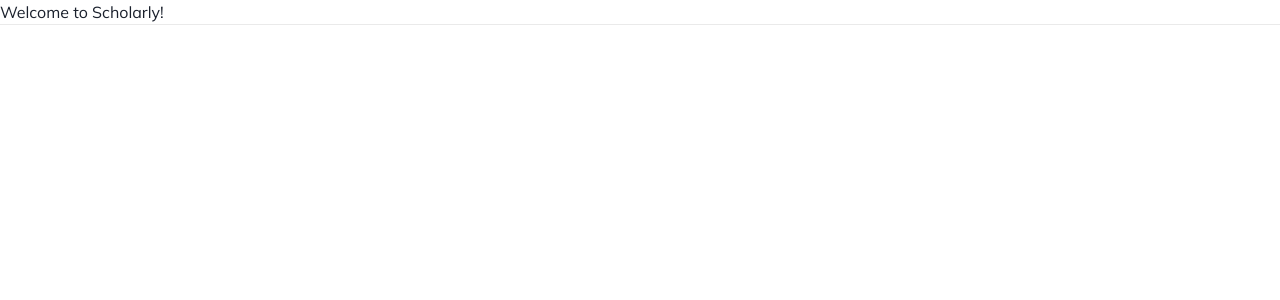
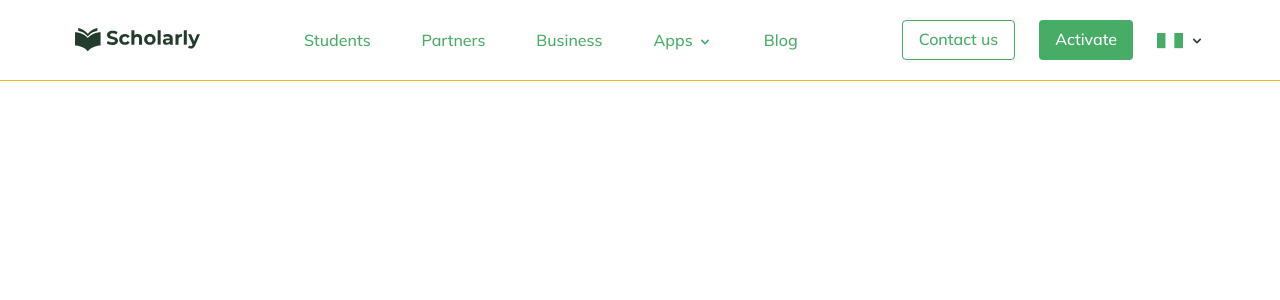
Before and after one commit to kinglighthill/scholarly-website, a Next.js app: page / in a window 1280 px wide. Shown: the top 300 px of the page. Built offline with nearby package versions, Linux system fonts and the light colour scheme.

Commit message:
Add Navbar component and styles for desktop

```diff
--- /dev/null
+++ b/components/Navbar.tsx
@@ -0,0 +1,65 @@
+import { Button, Flex, HStack, Menu, MenuButton, MenuItem, MenuList, Spacer, Text } from '@chakra-ui/react';
+import Image from 'next/image';
+import Link from 'next/link';
+import { Icon } from '@chakra-ui/react';
+import { ChevronDownIcon } from '@heroicons/react/solid';
+import scholarly_logo1 from '../public/scholarly_logo1.svg';
+import nigeria_flag from '../public/nigeria_flag.svg';
+import classes from '../styles/Navbar.module.css';
+
+export default function Navbar() {
+  return (
+    <nav className={classes.nav}>
+      <Flex>
+        <Link href='/' passHref>
+          <a className={classes.logo_wrapper}>
+            <Image src={scholarly_logo1} alt="Scholarly Logo" priority />
+          </a>
+        </Link>
+        <Spacer />
+
+        <HStack spacing={51}>
+          <Text color='brand.lime.500' fontWeight='medium'>
+            <Link href='/'>Students</Link>
+          </Text>
+          <Text color='brand.lime.500' fontWeight='medium'>
+            <Link href='/'>Partners</Link>
+          </Text>
+          <Text color='brand.lime.500' fontWeight='medium'>
+            <Link href='/'>Business</Link>
+          </Text>
+          <Menu isLazy>
+            <MenuButton color='brand.lime.500' fontWeight='medium'>
+              Apps <Icon verticalAlign='middle' as={ChevronDownIcon} />
+            </MenuButton>
+            <MenuList>
+              <MenuItem>Download</MenuItem>
+              <MenuItem>Create a Copy</MenuItem>
+              <MenuItem>Mark as Draft</MenuItem>
+              <MenuItem>Delete</MenuItem>
+              <MenuItem>Attend a Workshop</MenuItem>
+            </MenuList>
+          </Menu>
+          <Text color='brand.lime.500' fontWeight='medium'>
+            <Link href='/'>Blog</Link>
+          </Text>
+        </HStack>
+
+        <Spacer />
+        <HStack spacing={6}>
+          <Button type='button' variant='outline'>Contact us</Button>
+          <Button type='button' variant='solid'>Activate</Button>
+          <Menu isLazy>
+            <MenuButton color='brand.lime.500' fontWeight='medium' pt={1.5}>
+              <Image src={nigeria_flag} alt="Nigerian flag" />
+              <Icon color='brand.darkGreen' ml={1.5} as={ChevronDownIcon} />
+            </MenuButton>
+            <MenuList>
+              <MenuItem>Download</MenuItem>
+            </MenuList>
+          </Menu>
+        </HStack>
+      </Flex>
+    </nav>
+  )
+}
--- a/pages/index.tsx
+++ b/pages/index.tsx
@@ -1,25 +1,23 @@
 import type { NextPage } from 'next'
 import Head from 'next/head'
 import Image from 'next/image'
+import Navbar from '../components/Navbar'
 import styles from '../styles/Home.module.css'
 
 const Home: NextPage = () => {
   return (
-    <div className={styles.container}>
+    <div>
       <Head>
         <title>Scholarly Africa</title>
         <meta name="description" content="Scholarly official website" />
         <link rel="icon" href="/favicon.ico" />
       </Head>
 
-      <main className={styles.main}>
-        <h1 className={styles.title}>
-          Welcome to <a href="https://scholarly.africa/">Scholarly!</a>
-        </h1>
+      <main>
+        <Navbar />
       </main>
 
-      <footer className={styles.footer}>
-      </footer>
+      {/* <footer className={styles.footer}></footer> */}
     </div>
   )
 }
--- /dev/null
+++ b/styles/Navbar.module.css
@@ -0,0 +1,9 @@
+.nav {
+  padding: 20px 75px;
+  border-bottom: 1px solid #F7B71D;
+}
+
+.logo_wrapper {
+  align-self: flex-end;
+  margin-bottom: 2px;
+}
```
